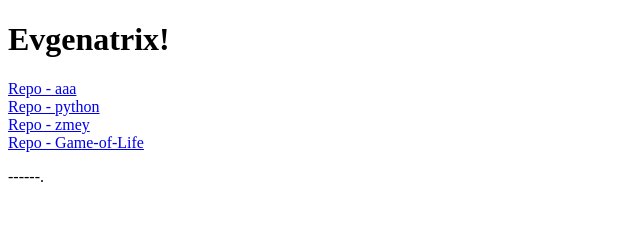
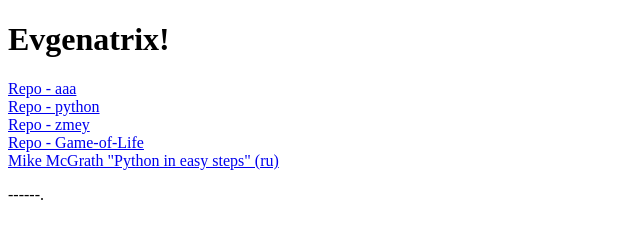
Before and after one commit to psevdozhuk/evgenatrix.github.io, a plain HTML site: page index.html in a window 1280 px wide. Shown: the whole page, without its empty margins (0-640 px from the left). Drawn offline with Linux system fonts and the light colour scheme.

Commit message:
Update index.html

```diff
--- a/index.html
+++ b/index.html
@@ -7,6 +7,11 @@
     <a href="https://github.com/Evgenatrix/p" target="_blank"> Repo - python </a><br>
     <a href="https://github.com/Evgenatrix/zmey" target="_blank"> Repo - zmey </a><br>
     <a href="https://github.com/Evgenatrix/game-of-life" target="_blank"> Repo - Game-of-Life </a><br>
+<a href="https://drive.google.com/file/d/1V46zBMo1r5q6rlaxyc7CdAa44HvpdJJk/view?usp=drivesdk" target="_blank"> Mike McGrath "Python in easy steps" (ru) </a><br>
+
+
+
+
 <p>------.</p>
 </body>
 </html>
```
